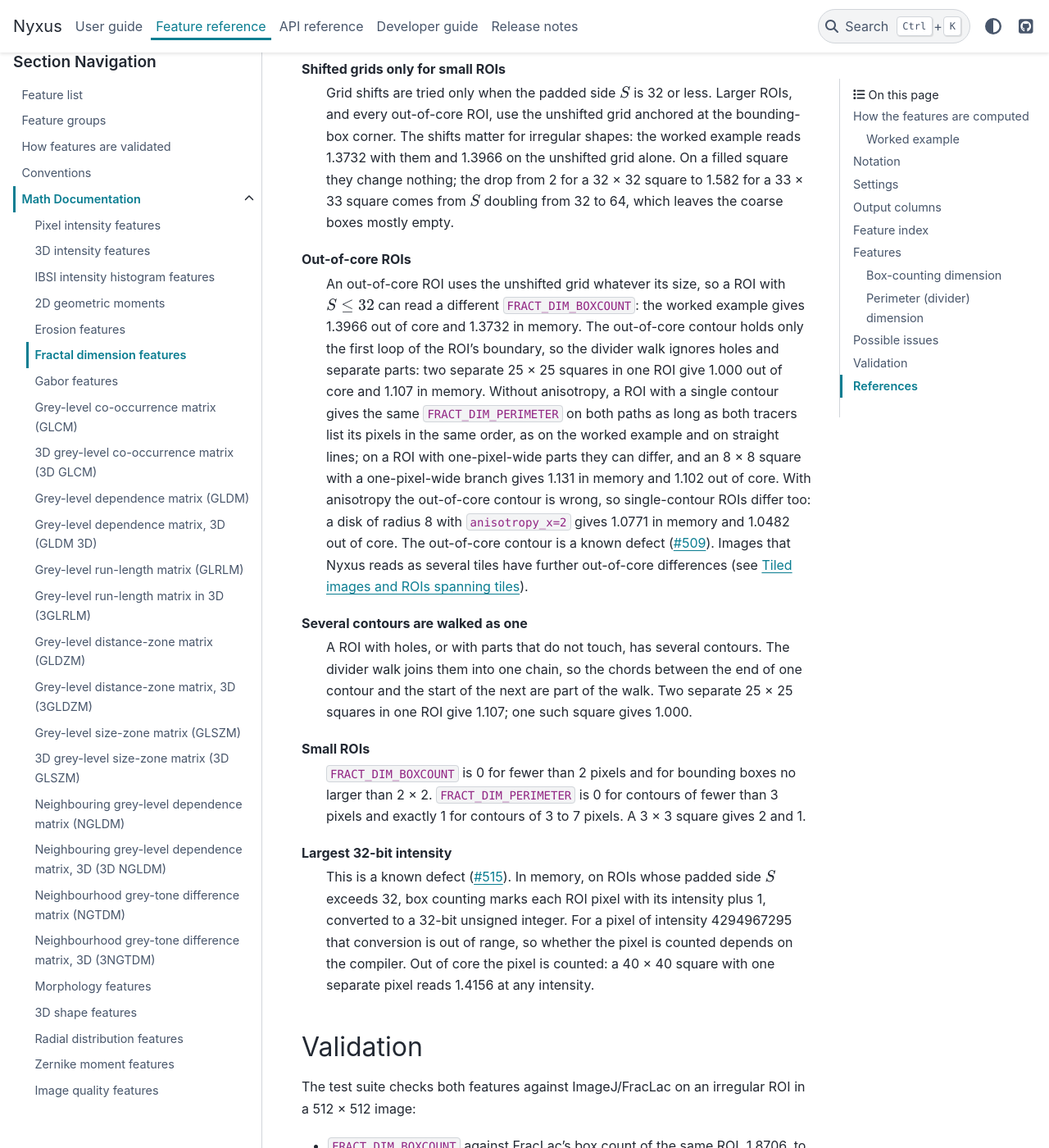
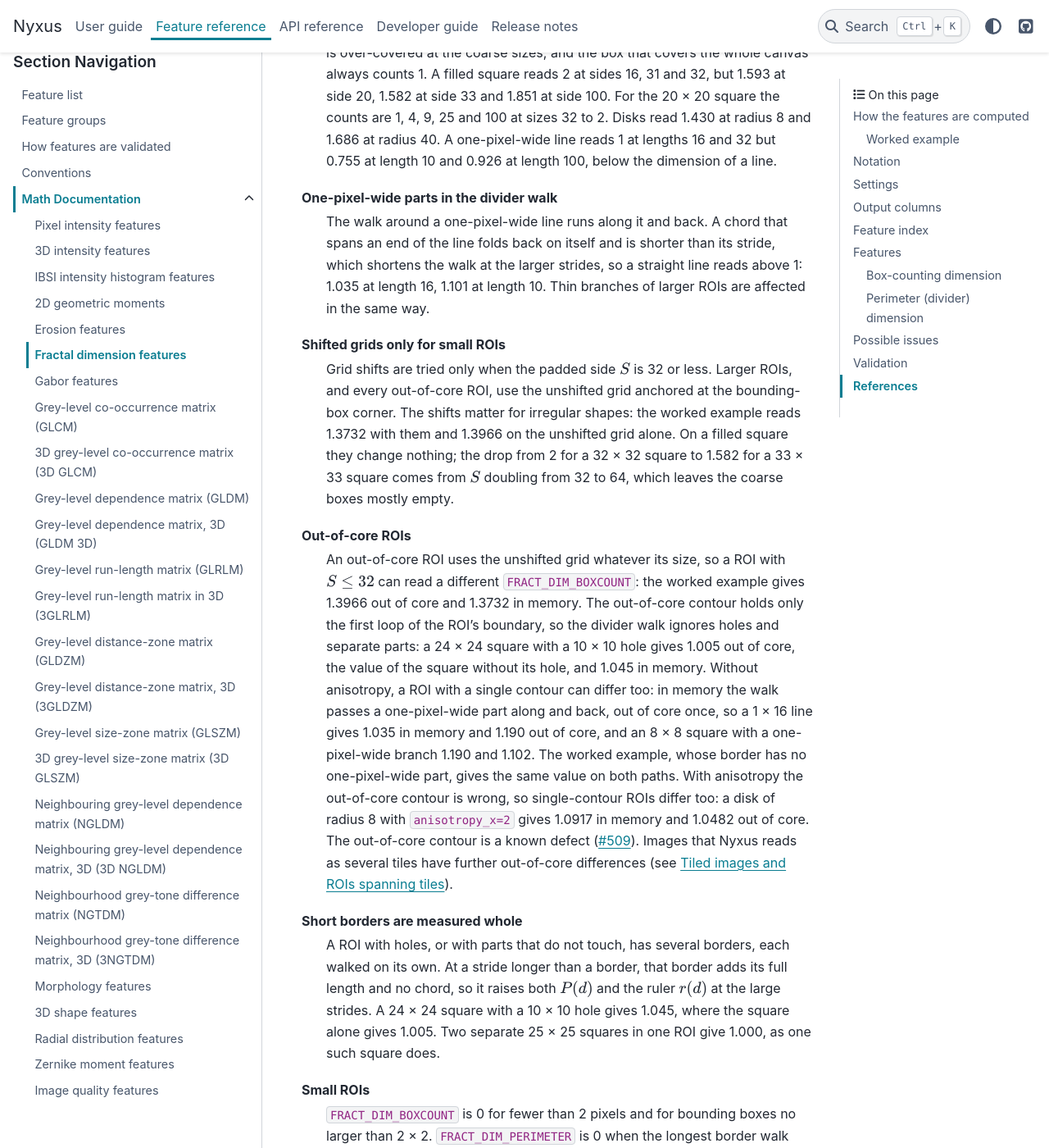
Before and after one commit to PolusAI/nyxus, a Sphinx documentation site: the page built from docs/source/Math/f_fractal_dimension.rst, in a window 1280 px wide and 1400 px high, scrolled down 9063 px. Shown: the whole window at 82% size. Built offline with Sphinx 7.4.7 and the PyData theme 0.15.4, drawn with Linux system fonts in a browser that asks for light colours; some of the changed text lies outside the part shown.

Commit message:
fix(fractal): walk each border separately for FRACT_DIM_PERIMETER
The Richardson divider now walks every closed border of the ROI -- the
outer border of each fragment and the border of each hole -- on its own,
and sums the borders' lengths and steps at each stride. A border no longer
than the stride is measured whole, at its closed length, and adds no
ruler step, so the mean ruler comes only from the borders the stride
walks. It used to walk all borders as one sequence, which measured a
chord from the end of one border to the start of the next.

A ROI with a single border is unchanged, the FracLac-vetted blob
included. Two identical separate disks now have exactly the dimension of
one disk (1.0448); walked as one sequence they gave 1.1300. A 17x17
square beside a 3-pixel line has dimension exactly 1; dropping the line
at the strides it is too short for gave 1.0262. Both identities are the
new invariant tests. The fractal page and its worked example describe
the per-border walk.

Refs PN-169.

```diff
--- a/docs/feature_descriptions.toml
+++ b/docs/feature_descriptions.toml
@@ -193,7 +193,7 @@
 
 [fractal]
 FRACT_DIM_BOXCOUNT = "Box-counting fractal dimension of the ROI mask: minus the least-squares slope of log box count versus log box size over power-of-two box sizes; ROIs whose padded side is 32 pixels or less take the smallest count over four grid offsets."
-FRACT_DIM_PERIMETER = "Divider (Richardson) fractal dimension of the ROI's contour: 1 minus the least-squares slope of log perimeter versus log mean ruler length, where the contour is walked with strides of decreasing numbers of contour pixels."
+FRACT_DIM_PERIMETER = "Divider (Richardson) fractal dimension of the ROI's contour: 1 minus the least-squares slope of log perimeter versus log mean ruler length, where each border of the contour (the outside of each separate part and each hole) is walked on its own with strides of decreasing numbers of contour pixels, and a border no longer than the stride counts its full length."
 
 [geodetic]
 GEODETIC_LENGTH = "Length of a rectangle with the same area and perimeter as the ROI: PERIMETER divided by 4 plus the square root of (PERIMETER squared divided by 16 minus the area), in pixels; when that difference is negative, as for a disk, no such rectangle exists and the value is PERIMETER divided by 4."
--- a/docs/source/Math/f_fractal_dimension.rst
+++ b/docs/source/Math/f_fractal_dimension.rst
@@ -21,9 +21,11 @@
    * - **Out-of-core**
      - Partly. Out of core, box counting always uses the unshifted grid, so ROIs whose padded
        side :math:`S` is 32 or less can read differently (the worked example gives 1.3966 instead
-       of 1.3732). The divider walks only the first loop of the contour, so ROIs with holes or
-       several parts differ (two separate 25 × 25 squares give 1.000 instead of 1.107); with
-       anisotropy every ROI's divider value can differ. These contour differences are a known
+       of 1.3732). The divider walks only the first loop of the contour, and walks a one-pixel-wide
+       part once instead of along and back, so ROIs with holes, several parts or one-pixel-wide parts
+       can differ (a 24 × 24 square with a 10 × 10 hole gives 1.005 instead of 1.045, while identical
+       separate parts read the same on both paths); with anisotropy every ROI's divider value can
+       differ. These contour differences are a known
        defect (`#509 <https://github.com/PolusAI/nyxus/issues/509>`__). On an image
        that Nyxus reads as several tiles out-of-core processing raises an error or returns wrong
        values, depending on the ROI (see :ref:`large-images-tiles`
@@ -64,19 +66,19 @@
 kept. When :math:`S > 32` only the unshifted grid is used. The dimension is minus the least-squares
 slope of :math:`\ln N(s)` against :math:`\ln s`.
 
-**Divider walk.** For a contour of :math:`n` pixels, Nyxus walks the contour with strides of
-:math:`d = \lfloor n/4 \rfloor, \lfloor d/2 \rfloor, \ldots, 1` pixels. Each walk starts at the
-first contour pixel and jumps :math:`d` pixels at a time while a full stride remains, adding the
-straight-line length of each jump. It then closes the loop with one chord from the last pixel
-reached back to the first pixel; this chord spans the remaining :math:`n - qd` pixels, which can be
-fewer than :math:`d`. The walk's length :math:`P(d)` and its mean chord, the ruler
-:math:`r(d) = P(d)/m(d)` over its :math:`m(d)` chords, give one point. The dimension is 1 minus the
-least-squares slope of :math:`\ln P` against :math:`\ln r`. At stride 1 the walk is the contour's
-``PERIMETER``.
-
-A ROI with holes or separate parts has several borders. Nyxus lists their pixels one border after
-another, in the order it found the borders, each pixel once, and walks that list as a single closed
-contour (see :ref:`fractal-possible-issues`).
+**Divider walk.** The contour is one closed walk per border of the ROI: around the outside of each
+separate part and around each hole, as the :ref:`contour features <features-contour>` trace it.
+With :math:`n` the length of the longest walk, Nyxus uses strides of
+:math:`d = \lfloor n/4 \rfloor, \lfloor d/2 \rfloor, \ldots, 1` pixels. At each stride every
+border is walked on its own: it starts at the border's first pixel and jumps :math:`d` pixels at a
+time while a full stride remains, adding the straight-line length of each jump, then closes the
+loop with one chord from the last pixel reached back to the first; this chord spans the remaining
+:math:`n_b - qd` pixels of the border, which can be fewer than :math:`d`. A border of at most
+:math:`d` pixels is not walked: it adds its closed length, as measured at stride 1, and no chord.
+The summed length :math:`P(d)` and the mean chord, the ruler :math:`r(d) = P(d)/m(d)` over the
+:math:`m(d)` chords of the walked borders, give one point. The dimension is 1 minus the
+least-squares slope of :math:`\ln P` against :math:`\ln r`. At stride 1 the walks are the
+contour's ``PERIMETER``. No chord joins one border to another.
 
 
 Worked example
@@ -140,7 +142,8 @@
 :math:`-1.3732`, so ``FRACT_DIM_BOXCOUNT`` is 1.3732. The unshifted grid alone, with counts 1, 4, 8
 and 20, would give 1.3966.
 
-**Divider walk.** The contour has :math:`n = 26` pixels, so the strides are 6, 3 and 1.
+**Divider walk.** The contour is one border, a walk of :math:`n = 26` pixels, so the strides are
+6, 3 and 1.
 
 .. list-table::
    :widths: 14 18 34 34
@@ -209,15 +212,21 @@
      - Box size, one of :math:`S, S/2, \ldots, 2`.
    * - :math:`N(s)`
      - Number of boxes of size :math:`s` that hold at least one ROI pixel.
-   * - :math:`K_0, \ldots, K_{n-1}`
-     - Contour pixels in walking order; :math:`n` is their number.
+   * - :math:`K^b_0, \ldots, K^b_{n_b-1}`
+     - The walk around border :math:`b`, in walking order; :math:`n_b` is its length and
+       :math:`n = \max_b n_b`.
+   * - :math:`L_b`
+     - Closed length of border :math:`b`'s walk at stride 1.
    * - :math:`d`
      - Stride of the divider walk, in contour pixels.
-   * - :math:`q`
-     - Number of full strides in a walk, :math:`q = \lceil n/d \rceil - 1`.
+   * - :math:`q_b`
+     - Number of full strides along border :math:`b`, :math:`q_b = \lceil n_b/d \rceil - 1`.
+   * - :math:`B(d)`
+     - The borders walked at stride :math:`d`, those with :math:`n_b > d`.
    * - :math:`P(d),\; m(d),\; r(d)`
-     - Length of the walk with stride :math:`d`, its number of chords :math:`m(d) = q + 1`, and its
-       mean chord :math:`r(d) = P(d)/m(d)`.
+     - Summed length of the borders at stride :math:`d`, the number of chords of the walked
+       borders :math:`m(d) = \sum_{b \in B(d)} (q_b + 1)`, and the mean chord
+       :math:`r(d) = P(d)/m(d)`.
    * - :math:`\beta\{(a_j, b_j)\}`
      - Least-squares slope of :math:`\ln b_j` against :math:`\ln a_j`, defined below.
 
@@ -262,13 +271,13 @@
      - ``Nyxus(..., anisotropy_x=..., anisotropy_y=...)``, with ``featurize_files`` or
        ``featurize_directory``; arrays passed to ``Nyxus.featurize`` are not rescaled
      - The image is resampled before the ROIs are measured, which changes both features. The
-       worked example gives 1.3732 and 1.1311 without anisotropy, 1.2459 and 1.1717 with
+       worked example gives 1.3732 and 1.1311 without anisotropy, 1.2459 and 1.1566 with
        ``anisotropy_x=2``, and 1.4458 and 1.1635 with ``anisotropy_y=3``.
    * - Merged ROIs
      - ``--mergerois=true``
      - ``Nyxus(..., mergerois=True)``
      - All labels of a mask form one ROI. Two 25 × 25 squares with labels 1 and 2 give 1.8416 and
-       1.000 each; merged, they give 1.4231 and 1.107.
+       1.000 each; merged, they give 1.4231 and 1.000.
 
 No other setting changes these features: not ``--coarseGrayDepth``, not ``--ibsi`` and not the
 image intensity map. All options are listed in the :ref:`cli-reference`.
@@ -338,31 +347,35 @@
 
 :Code: ``FRACT_DIM_PERIMETER``
 :Range: about :math:`[1, 2)` in practice, dimensionless; smooth outlines can read slightly below 1
-   (a 6 × 6 square gives 0.9947); 0 for a contour of fewer than 3 pixels
+   (a 6 × 6 square gives 0.9947); 0 when the longest border walk has fewer than 3 pixels
 
 How fast the measured length of the contour grows as the ruler shrinks, after Richardson. Values
 near 1 mean a smooth outline; larger values mean a rough or wiggly one.
 
 .. math::
 
-   P(d) = \sum_{j=0}^{q-1} \left\| K_{(j+1)d} - K_{jd} \right\| + \left\| K_0 - K_{qd} \right\|,
+   P(d) = \sum_{b \in B(d)} \left( \sum_{j=0}^{q_b-1} \left\| K^b_{(j+1)d} - K^b_{jd} \right\|
+   + \left\| K^b_0 - K^b_{q_b d} \right\| \right) + \sum_{b \notin B(d)} L_b,
    \qquad
-   r(d) = \frac{P(d)}{q + 1}
+   r(d) = \frac{P(d)}{m(d)}
 
 .. math::
 
    \mathrm{FRACT\_DIM\_PERIMETER} = 1 - \beta\left\{ \left(r(d), P(d)\right) :
    d = \lfloor n/4 \rfloor, \lfloor d/2 \rfloor, \ldots, 1 \right\}
 
-The value is 0 when the contour has fewer than 3 pixels. A contour of 3 to 7 pixels gives at most one
-point, so :math:`\beta = 0` and the value is exactly 1.
+The value is 0 when the longest border walk has fewer than 3 pixels. A longest walk of 3 to 7
+pixels gives at most one point, so :math:`\beta = 0` and the value is exactly 1.
 
-**Relations.** In memory, :math:`P(1)` is ``PERIMETER`` for a ROI with a single border that its
-walk passes only once, such as the worked example; out of core, ``PERIMETER`` is the number of
-contour pixels instead (26 on the worked example). The fit runs against the mean chord
-:math:`r(d)`, not against the stride :math:`d`.
+**Relations.** In memory, :math:`P(1)` is ``PERIMETER``; out of core, ``PERIMETER`` is the number
+of contour pixels instead (26 on the worked example). The fit runs against the mean chord
+:math:`r(d)`, not against the stride :math:`d`. Copies of one shape under one label read the
+dimension of a single copy: at every stride both :math:`P(d)` and :math:`m(d)` scale with the
+number of copies.
 
-**Possible issues.** For a ROI with several contours the walk includes the jumps between them (see
+**Possible issues.** A border no longer than the stride adds its full length and no chord, so a
+ROI with small holes or small separate parts can read higher than its outer border alone: a
+24 × 24 square with a 10 × 10 hole gives 1.045 against 1.005 for the square (see
 :ref:`fractal-possible-issues`).
 
 
@@ -380,9 +393,9 @@
    32 but 0.755 at length 10 and 0.926 at length 100, below the dimension of a line.
 
 One-pixel-wide parts in the divider walk
-   The contour of a one-pixel-wide line visits each pixel once, from one end to the other, and the
-   closing chord jumps back across the whole length. That long chord enters every ruler
-   :math:`r(d)`, and a straight line reads above 1: 1.190 at length 16, 1.205 at length 10. Thin
+   The walk around a one-pixel-wide line runs along it and back. A chord that spans an end of the
+   line folds back on itself and is shorter than its stride, which shortens the walk at the larger
+   strides, so a straight line reads above 1: 1.035 at length 16, 1.101 at length 10. Thin
    branches of larger ROIs are affected in the same way.
 
 Shifted grids only for small ROIs
@@ -397,26 +410,28 @@
    An out-of-core ROI uses the unshifted grid whatever its size, so a ROI with :math:`S \le 32`
    can read a different ``FRACT_DIM_BOXCOUNT``: the worked example gives 1.3966 out of core and
    1.3732 in memory. The out-of-core contour holds only the first loop of the ROI's boundary, so
-   the divider walk ignores holes and separate parts: two separate 25 × 25 squares in one ROI give
-   1.000 out of core and 1.107 in memory. Without anisotropy, a ROI with a single contour gives the
-   same ``FRACT_DIM_PERIMETER`` on both paths as long as both tracers list its pixels in the same
-   order, as on the worked example and on straight lines; on a ROI with one-pixel-wide parts they
-   can differ, and an 8 × 8 square with a one-pixel-wide branch gives 1.131 in memory and 1.102
-   out of core. With anisotropy the out-of-core contour is wrong, so single-contour ROIs differ
-   too: a disk of radius 8 with ``anisotropy_x=2`` gives 1.0771 in
-   memory and 1.0482 out of core. The out-of-core contour is a known defect (`#509 <https://github.com/PolusAI/nyxus/issues/509>`__). Images that Nyxus reads as several tiles have further
+   the divider walk ignores holes and separate parts: a 24 × 24 square with a 10 × 10 hole gives
+   1.005 out of core, the value of the square without its hole, and 1.045 in memory. Without
+   anisotropy, a ROI with a single contour can differ too: in memory the walk passes a
+   one-pixel-wide part along and back, out of core once, so a 1 × 16 line gives 1.035 in memory
+   and 1.190 out of core, and an 8 × 8 square with a one-pixel-wide branch 1.190 and 1.102. The
+   worked example, whose border has no one-pixel-wide part, gives the same value on both paths.
+   With anisotropy the out-of-core contour is wrong, so single-contour ROIs differ
+   too: a disk of radius 8 with ``anisotropy_x=2`` gives 1.0917 in memory and 1.0482 out of core.
+   The out-of-core contour is a known defect (`#509 <https://github.com/PolusAI/nyxus/issues/509>`__). Images that Nyxus reads as several tiles have further
    out-of-core differences (see :ref:`large-images-tiles`).
 
-Several contours are walked as one
-   A ROI with holes, or with parts that do not touch, has several contours. The divider walk joins
-   them into one chain, so the chords between the end of one contour and the start of the next are
-   part of the walk. Two separate 25 × 25 squares in one ROI give 1.107; one such square gives
-   1.000.
+Short borders are measured whole
+   A ROI with holes, or with parts that do not touch, has several borders, each walked on its own.
+   At a stride longer than a border, that border adds its full length and no chord, so it raises
+   both :math:`P(d)` and the ruler :math:`r(d)` at the large strides. A 24 × 24 square with a 10 × 10
+   hole gives 1.045, where the square alone gives 1.005. Two separate 25 × 25 squares in one ROI
+   give 1.000, as one such square does.
 
 Small ROIs
    ``FRACT_DIM_BOXCOUNT`` is 0 for fewer than 2 pixels and for bounding boxes no larger than
-   2 × 2. ``FRACT_DIM_PERIMETER`` is 0 for contours of fewer than 3 pixels and exactly 1 for
-   contours of 3 to 7 pixels. A 3 × 3 square gives 2 and 1.
+   2 × 2. ``FRACT_DIM_PERIMETER`` is 0 when the longest border walk has fewer than 3 pixels and
+   exactly 1 when it has 3 to 7. A 3 × 3 square gives 2 and 1.
 
 Largest 32-bit intensity
    This is a known defect (`#515 <https://github.com/PolusAI/nyxus/issues/515>`__). In memory, on ROIs whose padded side :math:`S` exceeds 32, box
@@ -440,7 +455,8 @@
 The tests also check shapes with a known dimension: box counting gives 2 for a 256 × 256 square, 1
 for a straight line and :math:`\log_2 3 = 1.585` for a Sierpinski triangle, to an absolute 0.1; the
 divider gives 1 for a disk and :math:`\log 4 / \log 3 = 1.262` for a Koch snowflake, to an absolute
-0.05. The feature values quoted above Validation, and the box counts of the worked example and of
+0.05, and two identical separate disks under one label give exactly the divider dimension of one.
+The feature values quoted above Validation, and the box counts of the worked example and of
 the 20 × 20 square, are asserted by the worked-example script; the divider-walk table of the worked
 example is not. None is compared with a reference tool.
 
--- a/docs/source/featurelist.rst
+++ b/docs/source/featurelist.rst
@@ -633,7 +633,7 @@
      - Box-counting fractal dimension of the ROI mask: minus the least-squares slope of log box count versus log box size over power-of-two box sizes; ROIs whose padded side is 32 pixels or less take the smallest count over four grid offsets.
      - vetted: FracLac
    * - ``FRACT_DIM_PERIMETER``
-     - Divider (Richardson) fractal dimension of the ROI's contour: 1 minus the least-squares slope of log perimeter versus log mean ruler length, where the contour is walked with strides of decreasing numbers of contour pixels.
+     - Divider (Richardson) fractal dimension of the ROI's contour: 1 minus the least-squares slope of log perimeter versus log mean ruler length, where each border of the contour (the outside of each separate part and each hole) is walked on its own with strides of decreasing numbers of contour pixels, and a border no longer than the stride counts its full length.
      - vetted: FracLac
 
 .. _features-geodetic:
--- a/docs/source/large_images.rst
+++ b/docs/source/large_images.rst
@@ -239,7 +239,7 @@
      - Box counting uses a single unshifted grid for every out-of-core ROI, so ROIs whose padded
        side is 32 or less can read differently (the fractal dimension worked example gives
        1.3966 instead of 1.3732). The divider walks the out-of-core contour, which holds one
-       loop in a different order, so it can differ too. ``FRACT_DIM_BOXCOUNT`` differs on 38 of
+       loop, in a different order and with one-pixel-wide parts walked once, so it can differ too. ``FRACT_DIM_BOXCOUNT`` differs on 38 of
        the 66 ROIs and ``FRACT_DIM_PERIMETER`` on 17.
    * - Neighbor features (``NUM_NEIGHBORS``, ``PERCENT_TOUCHING``, ``CLOSEST_NEIGHBOR*``,
        ``ANG_BW_NEIGHBORS_*``), ``POLYGONALITY_AVE``, ``HEXAGONALITY_*``
```
Also changed, not shown: docs/examples/fractal_worked_example.py (+27 -12 lines), 3 other files.
